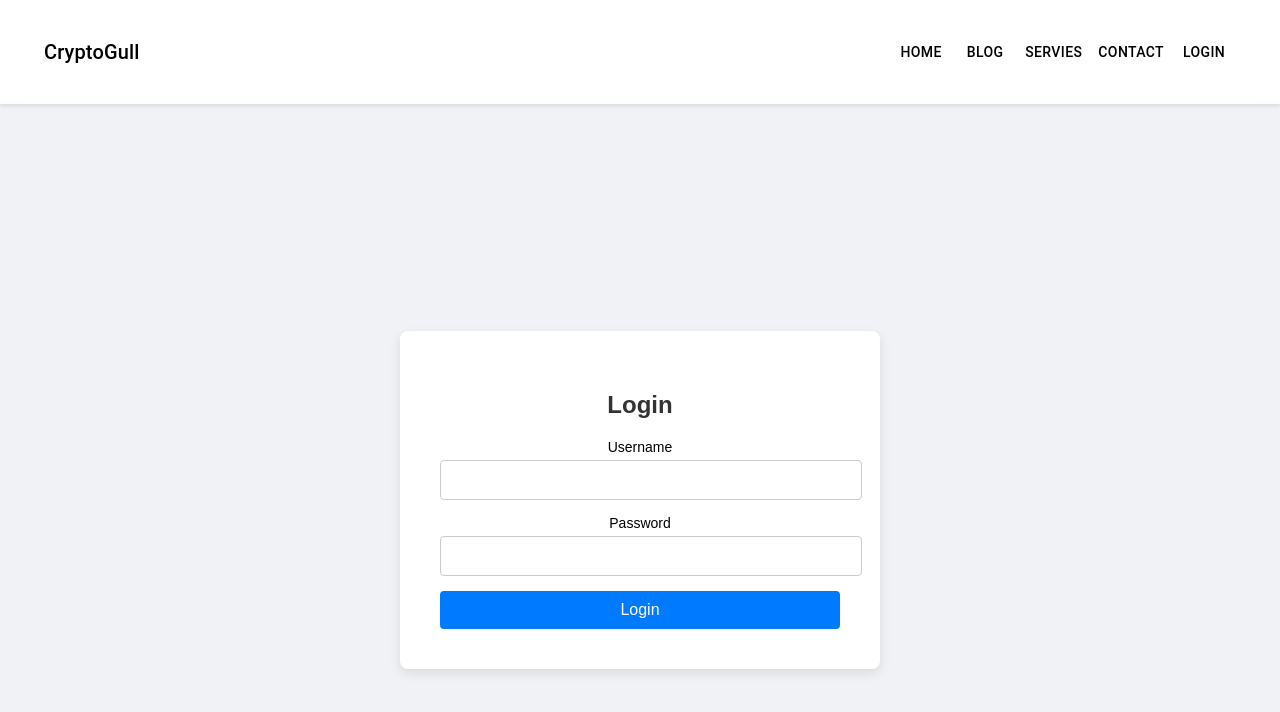
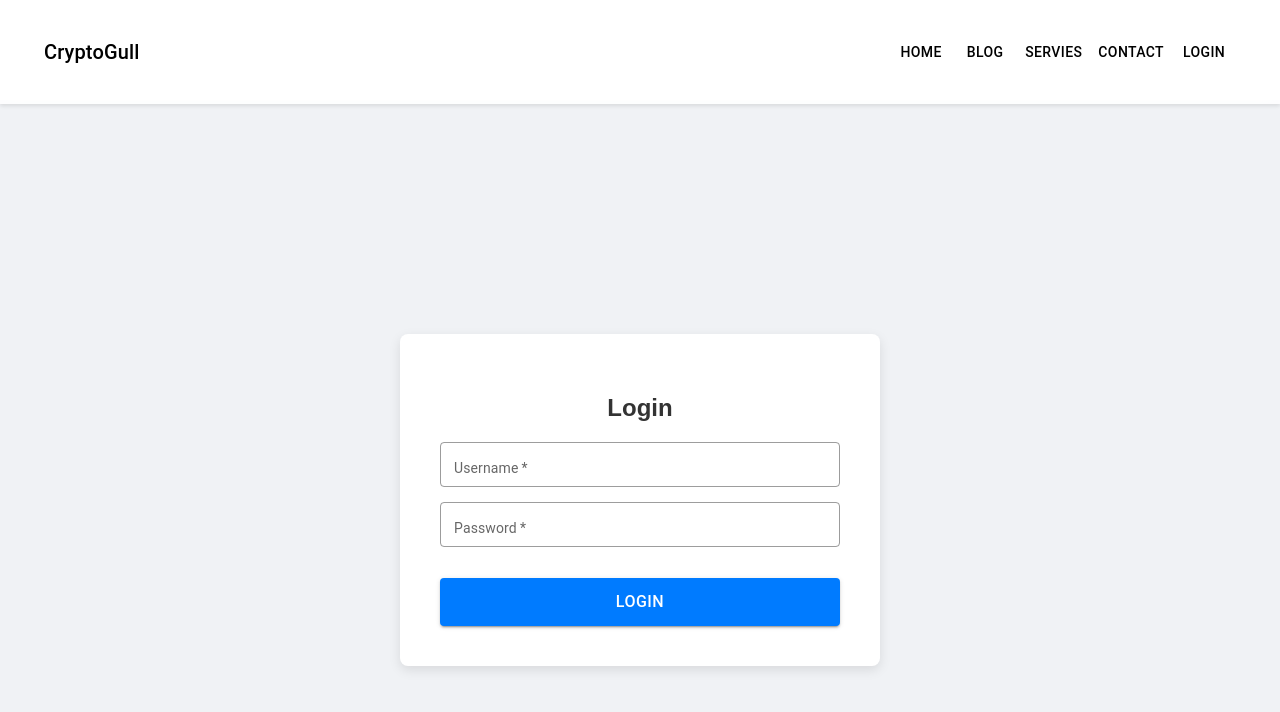
Before and after one commit to paramkr2/blogfrontend, a React (Vite) app: page /login in a window 1280 px wide. Shown: the top 712 px of the page. Built offline with nearby package versions, Linux system fonts and the light colour scheme.

Commit message:
delete,list render,login errors

```diff
--- a/src/components/PostList.jsx
+++ b/src/components/PostList.jsx
@@ -2,8 +2,9 @@ import React from 'react';
 import { Grid, Box, Button, Tooltip, Typography, Skeleton } from '@mui/material';
 import { Preview as PreviewIcon, Edit as EditIcon, Delete as DeleteIcon } from '@mui/icons-material';
 import axios from 'axios';
+import { CircularProgress } from '@mui/material';
 
-const PostList = React.memo(({ posts, loading, onEdit, onDelete, onPreview }) => {
+const PostList = React.memo(({ posts, loading, onEdit, onDelete, deletingId, onPreview }) => {
   if (loading) {
     return (
       <Grid container spacing={2}>
@@ -18,6 +19,7 @@ const PostList = React.memo(({ posts, loading, onEdit, onDelete, onPreview }) =>
 
   return (
     <Grid container spacing={2}>
+
       {posts.map((post) => (
         <Grid item xs={12} key={post.id} className="post-item">
           <Box
@@ -46,11 +48,25 @@ const PostList = React.memo(({ posts, loading, onEdit, onDelete, onPreview }) =>
                   <EditIcon />
                 </Button>
               </Tooltip>
-              <Tooltip title="Delete" arrow>
-                <Button variant="text" color="secondary" onClick={() => onDelete(post.id)} sx={{ marginLeft: '10px', minWidth: 'auto', padding: 0 }} aria-label="Delete post">
-                  <DeleteIcon />
-                </Button>
-              </Tooltip>
+              { deletingId == Number(post.id) ? (
+                <CircularProgress size={24} sx={{ marginLeft: '10px' }} color="error" />
+                ) : (
+                  <Tooltip title="Delete" arrow>
+                    <Button
+                      variant="text"
+                      color="secondary"
+                      onClick={() => onDelete(post.id)}
+                      sx={{
+                        marginLeft: '10px',
+                        minWidth: 'auto',
+                        padding: 0,
+                      }}
+                      aria-label="Delete post"
+                    >
+                      <DeleteIcon />
+                    </Button>
+                  </Tooltip>
+                )}
             </div>
           </Box>
         </Grid>
--- a/src/pages/Admin.jsx
+++ b/src/pages/Admin.jsx
@@ -17,6 +17,7 @@ function AdminPage() {
   const [draftPage, setDraftPage] = useState(1);
   const [publishedCount, setPublishedCount] = useState(0);
   const [draftCount, setDraftCount] = useState(0);
+  const [deletingId, setDeletingId] = useState(0);
 
   const navigate = useNavigate();
 
@@ -35,35 +36,43 @@ function AdminPage() {
     navigate('/login');
   };
 
-  const refreshPostList = () => {
-    axios
-      .get(`${import.meta.env.VITE_API_URL}/api/posts?type=published&pagno=${publishedPage}`, {
-        headers: { Authorization: `Bearer ${localStorage.getItem('token')}` },
-      })
-      .then((response) => {
+  const refreshPostList = async () => {
+    try {
+      let response = await axios.get(
+        `${import.meta.env.VITE_API_URL}/api/posts?type=published&pagno=${publishedPage}`,
+        {headers: { Authorization: `Bearer ${localStorage.getItem('token')}` },}
+      );
+
+      if (response.data && response.data.results) {
         setPublishedPosts(response.data.results || []);
         setPublishedCount(response.data.count || 0);
-      })
-      .catch((error) => {
-        console.error('Error fetching published posts:', error);
-      });
+      } else {
+        console.error('Failed to fetch published posts:', response.data);
+      }
 
-    // Fetch draft posts
-    axios
-      .get(`${import.meta.env.VITE_API_URL}/api/posts?type=draft&pagno=${draftPage}`, {
-        headers: { Authorization: `Bearer ${localStorage.getItem('token')}` },
-      })
-      .then((response) => {
+      response = await axios.get(
+        `${import.meta.env.VITE_API_URL}/api/posts?type=draft&pagno=${draftPage}`,
+        {
+          headers: { Authorization: `Bearer ${localStorage.getItem('token')}` },
+        }
+      );
+
+      if (response.data && response.data.results) {
         setDraftPosts(response.data.results || []);
         setDraftCount(response.data.count || 0);
-      })
-      .catch((error) => {
-        console.error('Error fetching draft posts:', error);
-      })
-      .finally(() => setLoading(false));
-  }
+      } else {
+        console.error('Failed to fetch draft posts:', response.data);
+      }
 
-  useEffect(() => {
+    } catch (error) {
+      console.error('Error fetching posts:', error.response ? error.response.data : error.message);
+    } finally {
+      setLoading(false);
+      console.log('API requests completed.');
+    }
+  };
+
+  useEffect( () => {
     setLoading(true);
     refreshPostList();
     // Fetch published posts
@@ -101,16 +110,17 @@ function AdminPage() {
         console.error('No authentication token found. Please log in.');
         return;
       }
-
+      setDeletingId(Number(postId));
       axios.delete(`${import.meta.env.VITE_API_URL}/api/posts/${postId}/`, {
         headers: { 'Authorization': `Bearer ${token}` },
       })
-        .then(() => {
-          // Trigger a refresh of the data
-          //setRefreshData(prev => !prev); // Toggle to trigger useEffect
-          refreshPostList();
+        .then(async () => {
+          await refreshPostList(postId);
         })
-        .catch(error => console.error('Error deleting post:', error));
+        .catch(error => console.error('Error deleting post:', error))
+        .finally( ()=> {
+          setDeletingId(0);
+        })
     };
 
 
@@ -141,6 +151,7 @@ function AdminPage() {
             loading={loading}
             onEdit={(id) => navigate(`/blog/${id}/edit`)}
             onDelete={handleDelete}
+            deletingId={deletingId} // Pass the deleting state
             onPreview={(id) => navigate(`/blog/${id}`)}
           />
           <Pagination
@@ -158,6 +169,7 @@ function AdminPage() {
             loading={loading}
             onEdit={(id) => navigate(`/blog/${id}/edit`)}
             onDelete={handleDelete}
+            deletingId={deletingId}
             onPreview={(id) => navigate(`/blog/${id}`)}
           />
           <Pagination
--- a/src/pages/Login.jsx
+++ b/src/pages/Login.jsx
@@ -2,17 +2,22 @@ import React, { useState } from 'react';
 import axios from 'axios';
 import { useNavigate } from 'react-router-dom';
 import { useAuth } from '../context/AuthContext';
+import { Button, CircularProgress, TextField, Snackbar, Alert } from '@mui/material';
 import './styles/Login.css';
 
 const LoginPage = () => {
   const [username, setUsername] = useState('');
   const [password, setPassword] = useState('');
   const [error, setError] = useState('');
+  const [loading, setLoading] = useState(false); // Track loading state
+  const [openSnackbar, setOpenSnackbar] = useState(false); // Snackbar control
   const navigate = useNavigate();
-  const { isLoggedIn,setIsLoggedIn } = useAuth();
+  const { setIsLoggedIn } = useAuth();
 
   const handleLogin = async (e) => {
     e.preventDefault();
+    setLoading(true); // Set loading to true when login starts
+
     try {
       const response = await axios.post(`${import.meta.env.VITE_API_URL}/api/login/`, {
         username,
@@ -20,45 +25,81 @@ const LoginPage = () => {
       });
 
       const token = response.data.access;
-      console.log(token)
+      console.log(token);
 
       // Store JWT token in localStorage
       localStorage.setItem('token', token);
       setIsLoggedIn(true);
+
       // Redirect to /blog
       navigate('/blog');
     } catch (err) {
-      setError('Invalid email or password');
+      setError('Invalid username or password');
+      setOpenSnackbar(true); // Open the snackbar when there's an error
+    } finally {
+      setLoading(false); // Set loading to false when the request is complete
     }
+  };
+
+  const handleCloseSnackbar = () => {
+    setOpenSnackbar(false);
   };
 
   return (
     <div className="login-container">
       <div className="login-box">
         <h2>Login</h2>
-        {error && <p className="error">{error}</p>}
+
         <form onSubmit={handleLogin}>
           <div className="input-group">
-            <label>Username</label>
-            <input
-              type="username"
+            <TextField
+              label="Username"
+              variant="outlined" // Change input variant
               value={username}
               onChange={(e) => setUsername(e.target.value)}
               required
+              fullWidth
             />
           </div>
           <div className="input-group">
-            <label>Password</label>
-            <input
+            <TextField
+              label="Password"
               type="password"
+              variant="outlined" // Change input variant
               value={password}
               onChange={(e) => setPassword(e.target.value)}
               required
+              fullWidth
             />
           </div>
-          <button type="submit">Login</button>
+          <Button
+            type="submit"
+            variant="contained"
+            color="primary"
+            fullWidth
+            disabled={loading} // Disable button when loading
+            sx={{ position: 'relative', marginTop: '16px', height: '48px' }} // Set button height
+          >
+            {loading ? (
+              <CircularProgress size={24} color="inherit" sx={{ position: 'absolute' }} />
+            ) : (
+              'Login'
+            )}
+          </Button>
         </form>
       </div>
+
+      {/* Snackbar for showing errors */}
+      <Snackbar
+        open={openSnackbar}
+        autoHideDuration={6000}
+        onClose={handleCloseSnackbar}
+        anchorOrigin={{ vertical: 'bottom', horizontal: 'left' }}
+      >
+        <Alert onClose={handleCloseSnackbar} severity="error" sx={{ width: '100%' }}>
+          {error}
+        </Alert>
+      </Snackbar>
     </div>
   );
 };
--- a/src/pages/styles/PostEditPage.css
+++ b/src/pages/styles/PostEditPage.css
@@ -28,7 +28,7 @@
   margin: 0 auto;
   background-color: #fff;
   border-radius: 8px;
-  padding: 0px 28px;
+  padding: 10px 28px;
 
 }
 
```
Also changed, not shown: 1 other file (tests, documents, lock files or other folders).
